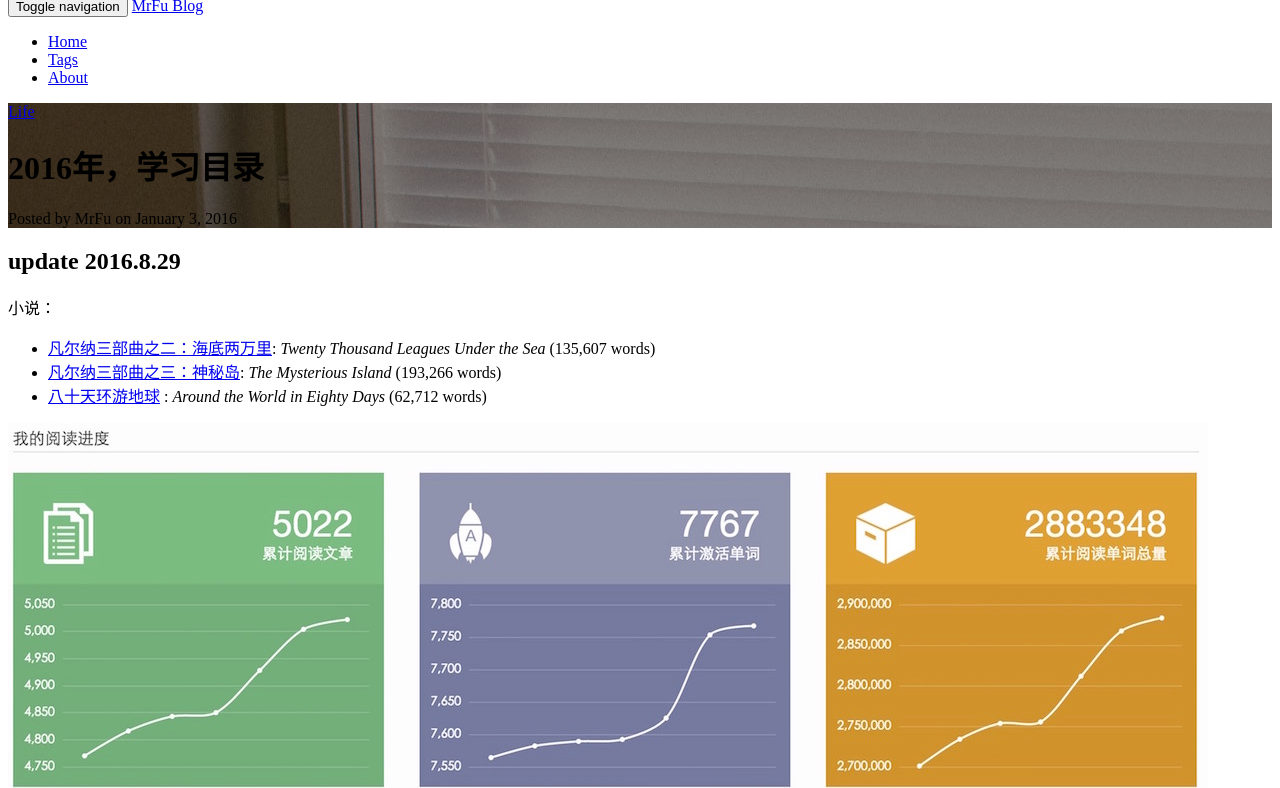
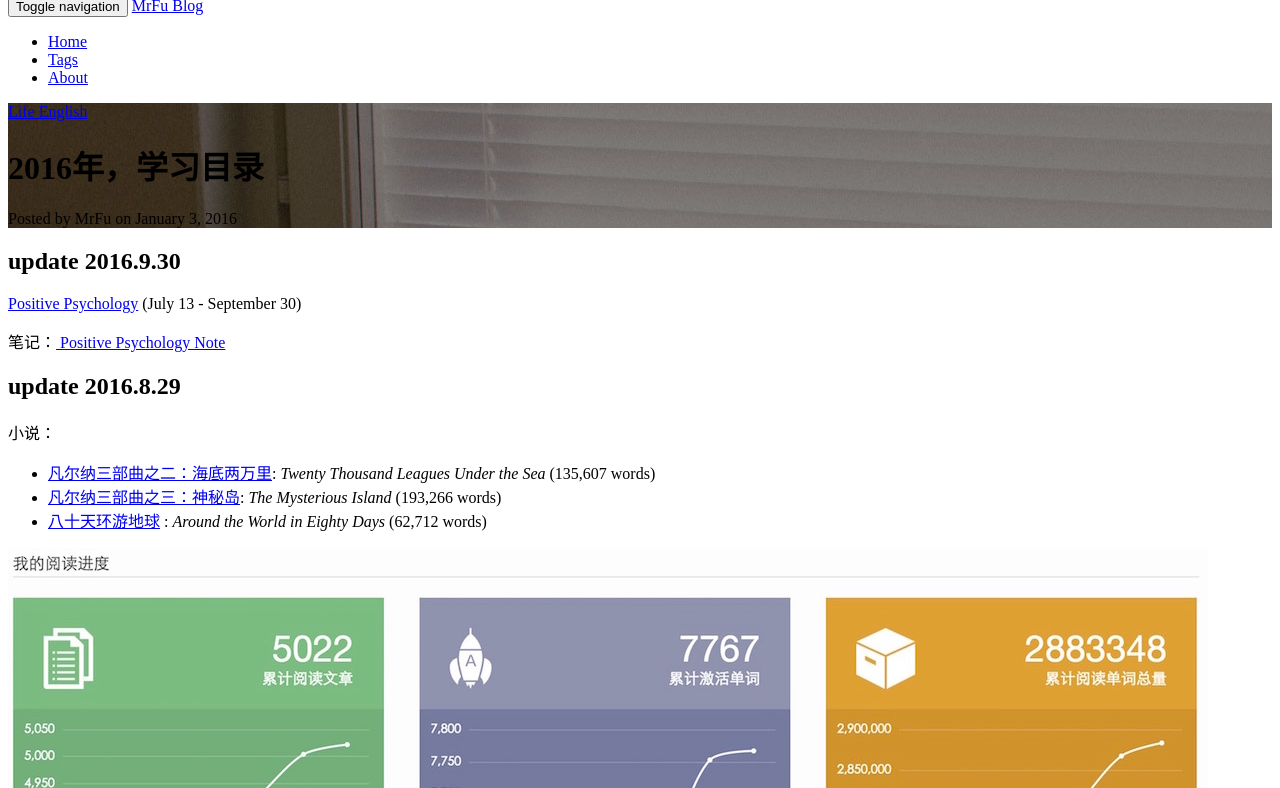
Before and after one commit to MrFuFuFu/mrfufufu.github.io, a Jekyll site: the page built from _posts/2016-01-03-2016_study_plans.markdown, in a window 1280 px wide and 900 px high, cut to the strip 112-900 px from the top of the window. Built offline with Jekyll 4.4.1, drawn with Linux system fonts in a browser that asks for light colours; nearby versions of some CDN libraries; comment, search, counter and statistics services are not loaded.

Commit message:
update study plan

```diff
--- a/_posts/2016-01-03-2016_study_plans.markdown
+++ b/_posts/2016-01-03-2016_study_plans.markdown
@@ -4,8 +4,14 @@ title:  2016年，学习目录
 author: MrFu
 date:   2016-01-03 15:46:00
 tags:
-    - Life
+    - Life English
 ---
+
+## update 2016.9.30
+
+[Positive Psychology](http://open.163.com/special/opencourse/positivepsychology.html) (July 13 - September 30)
+
+笔记：<a href="{{site.baseUrl}}/attach/Positive-Psychology-Note.pdf"> Positive Psychology Note </a>
 
 
 ## update 2016.8.29
```
Also changed, not shown: 1 other file.
